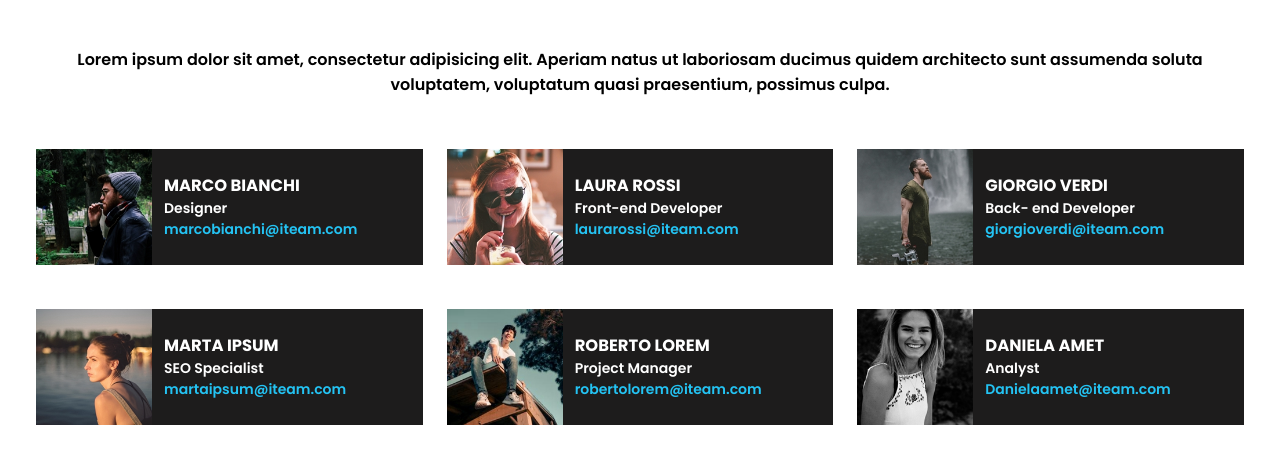
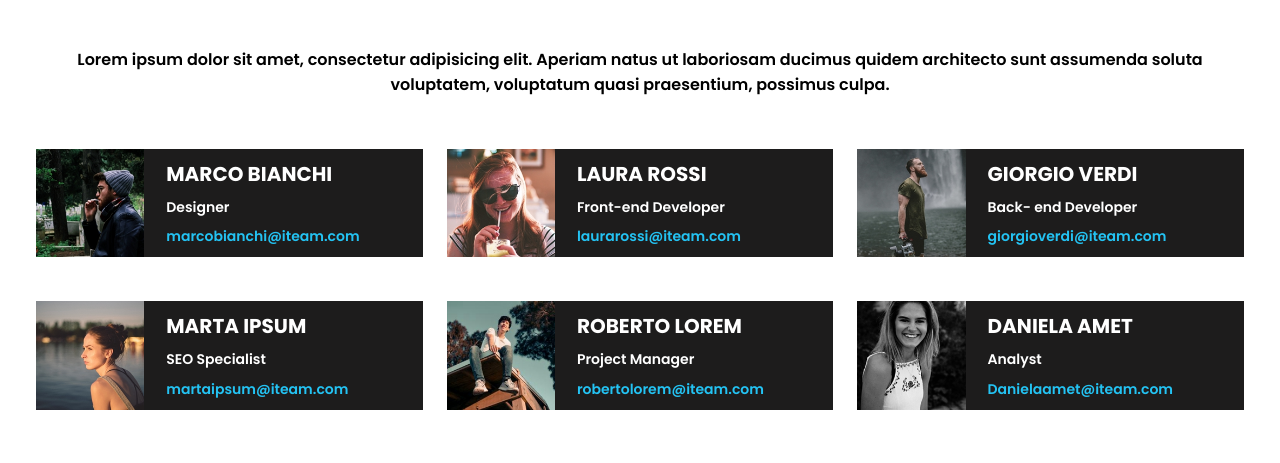
Before and after one commit to francescoturco/html-css-flex-cards, a plain HTML site: page index.html in a window 1280 px wide. Shown: the part 79-542 px from the top of the page. Drawn offline with Linux system fonts and the light colour scheme.

Commit message:
css-w33-correction

```diff
--- a/css/app.css
+++ b/css/app.css
@@ -12,7 +12,7 @@ html {
 
 
 img {
-    max-width: 30%;
+    width: 28%;
 }
 
 
@@ -23,11 +23,6 @@ ol {
 
 
 
-
-.items-center {
-    align-items: center;
-    text-align: center;
-}
 
 
 .text-center {
@@ -59,7 +54,8 @@ ol {
 
 
 .w-33 {
-    width: calc(100% /3)
+    width: calc(100% /3);
+    min-width: 400px;
 }
 
 
@@ -113,4 +109,16 @@ ol {
     font-size: 14px;
     align-items: center;
     gap: 12px;
+    height: 100%;
 }
+
+
+
+.card-body {
+    width: 100%;
+    height: 100%;
+    display: flex;
+    flex-direction: column;
+    justify-content: space-between;
+    padding: 10px;
+}
--- a/index.html
+++ b/index.html
@@ -4,7 +4,7 @@
         <meta charset="UTF-8">
         <meta name="viewport" content="width=device-width, initial-scale=1.0">
         <title>Flex Cards</title>
-        <link rel="stylesheet" href="/css/app.css">
+        <link rel="stylesheet" href="./css/app.css">
         <link rel="preconnect" href="https://fonts.googleapis.com">
         <link rel="preconnect" href="https://fonts.gstatic.com" crossorigin>
         <link href="https://fonts.googleapis.com/css2?family=Nunito:ital,wght@0,585;1,585&family=Poppins:ital,wght@0,100;0,200;0,300;0,400;0,500;0,600;0,700;0,800;0,900;1,100;1,200;1,300;1,400;1,500;1,600;1,700;1,800;1,900&display=swap" rel="stylesheet">
@@ -20,11 +20,9 @@
             </div>
         </header>
         <main>
-            <div>
-                <div class="container">
-                    <div class="row items-center">
-                        <p>Lorem ipsum dolor sit amet, consectetur adipisicing elit. Aperiam natus ut laboriosam ducimus quidem architecto sunt assumenda soluta voluptatem, voluptatum quasi praesentium, possimus culpa.</p>
-                    </div>
+            <div class="container">
+                <div class="row">
+                    <p class="text-center">Lorem ipsum dolor sit amet, consectetur adipisicing elit. Aperiam natus ut laboriosam ducimus quidem architecto sunt assumenda soluta voluptatem, voluptatum quasi praesentium, possimus culpa.</p>
                 </div>
             </div>
             <div>
@@ -34,7 +32,7 @@
                             <div class="card">
                                 <img src="./img/male1.png" alt="">
                                 <div class="card-body">
-                                    <h3>MARCO BIANCHI </h3>
+                                    <p style="font-size: 20px;"><strong>MARCO BIANCHI</strong></p>
                                     <p>Designer</p>
                                     <p style="color: rgb(36, 195, 243);">marcobianchi@iteam.com</p>
                                 </div>
@@ -44,7 +42,7 @@
                             <div class="card">
                                 <img src="./img/female1.png" alt="">
                                 <div class="card-body">
-                                    <h3>LAURA ROSSI </h3>
+                                    <p style="font-size: 20px;"><strong>LAURA ROSSI</strong></p>
                                     <p>Front-end Developer</p>
                                     <p style="color: rgb(36, 195, 243);">laurarossi@iteam.com</p>
                                 </div>
@@ -54,7 +52,7 @@
                             <div class="card">
                                 <img src="./img/male2.png" alt="">
                                 <div class="card-body">
-                                    <h3>GIORGIO VERDI </h3>
+                                    <p style="font-size: 20px;"><strong>GIORGIO VERDI </strong></p>
                                     <p>Back- end Developer</p>
                                     <p style="color: rgb(36, 195, 243);">giorgioverdi@iteam.com</p>
                                 </div>
@@ -64,7 +62,7 @@
                             <div class="card">
                                 <img src="./img/female2.png" alt="">
                                 <div class="card-body">
-                                    <h3>MARTA IPSUM </h3>
+                                    <p style="font-size: 20px;"><strong>MARTA IPSUM</strong></p>
                                     <p>SEO Specialist</p>
                                     <p style="color: rgb(36, 195, 243);">martaipsum@iteam.com</p>
                                 </div>
@@ -74,7 +72,7 @@
                             <div class="card">
                                 <img src="./img/male3.png" alt="">
                                 <div class="card-body">
-                                    <h3>ROBERTO LOREM </h3>
+                                    <p style="font-size: 20px;"><strong>ROBERTO LOREM </strong></p>
                                     <p>Project Manager</p>
                                     <p style="color: rgb(36, 195, 243);">robertolorem@iteam.com</p>
                                 </div>
@@ -84,13 +82,12 @@
                             <div class="card">
                                 <img src="./img/female3.png" alt="">
                                 <div class="card-body">
-                                    <h3>DANIELA AMET</h3>
+                                    <p style="font-size: 20px;"><strong>DANIELA AMET</strong></p>
                                     <p>Analyst</p>
                                     <p style="color: rgb(36, 195, 243);">Danielaamet@iteam.com</p>
                                 </div>
                            </div>
                         </li>
-
                     </ul>
                 </div>
             </div>
```
